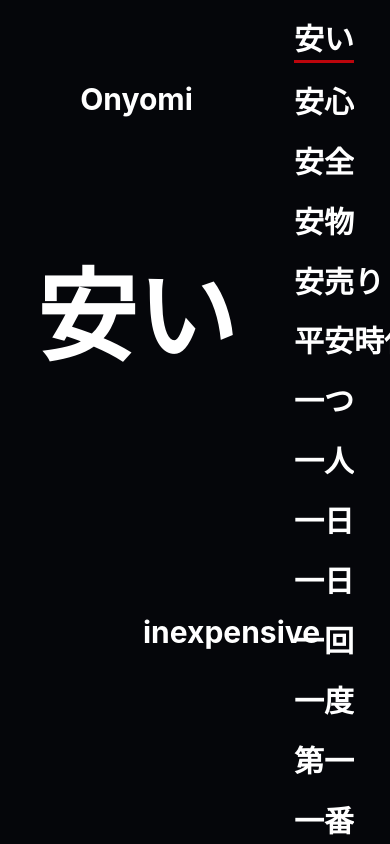
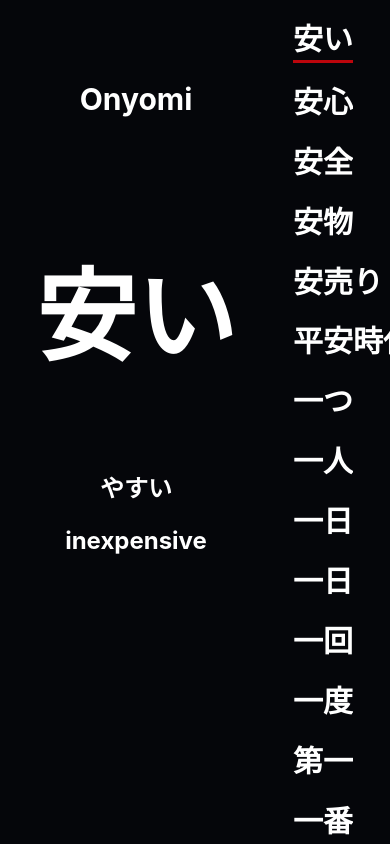
Before and after one commit to balub/Learn-Kanji, a Next.js app: page / in a window 390 px wide. Built offline with nearby package versions, Linux system fonts and the light colour scheme.

Commit message:
Added responsive to hiragana and meaning text

```diff
--- a/components/SingleKanjiComponent.js
+++ b/components/SingleKanjiComponent.js
@@ -20,6 +20,7 @@ function SingleKanjiComponent() {
       >
         {kanjiList[selectedKanji].kanji}
       </Heading>
+      {!isSmallerThan600 ? (
         <HStack spacing={40} pt="150">
           <Heading size="xl" color="#ffffff">
             {kanjiList[selectedKanji].hiragana}
@@ -28,6 +29,16 @@ function SingleKanjiComponent() {
             {kanjiList[selectedKanji].meaning}
           </Heading>
         </HStack>
+      ) : (
+        <VStack spacing={5} pt="50">
+          <Heading size="lg" color="#ffffff">
+            {kanjiList[selectedKanji].hiragana}
+          </Heading>
+          <Heading size="lg" color="#ffffff">
+            {kanjiList[selectedKanji].meaning}
+          </Heading>
+        </VStack>
+      )}
     </VStack>
   );
 }
```
Lines whose indentation alone changed are shown as unchanged.
